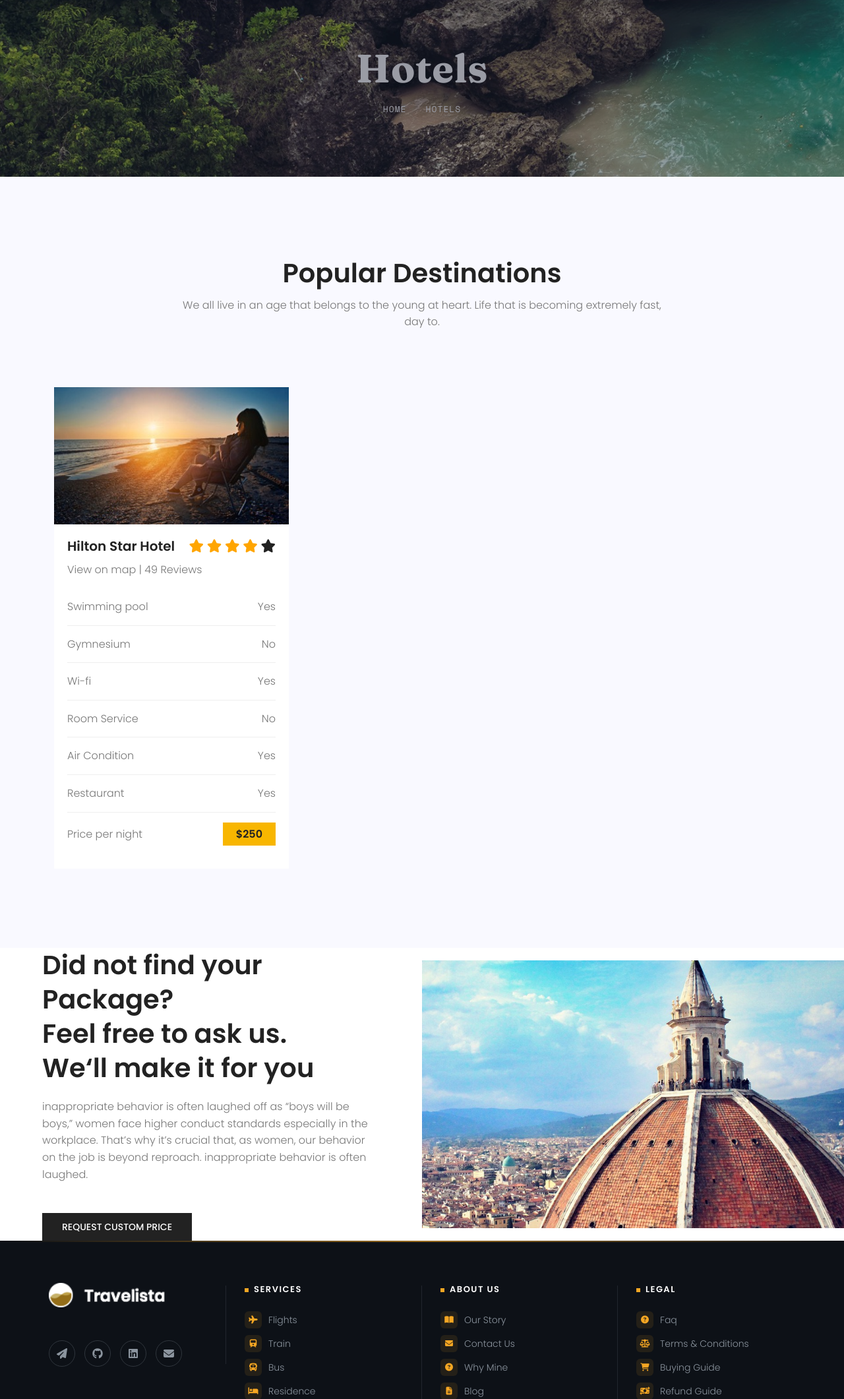
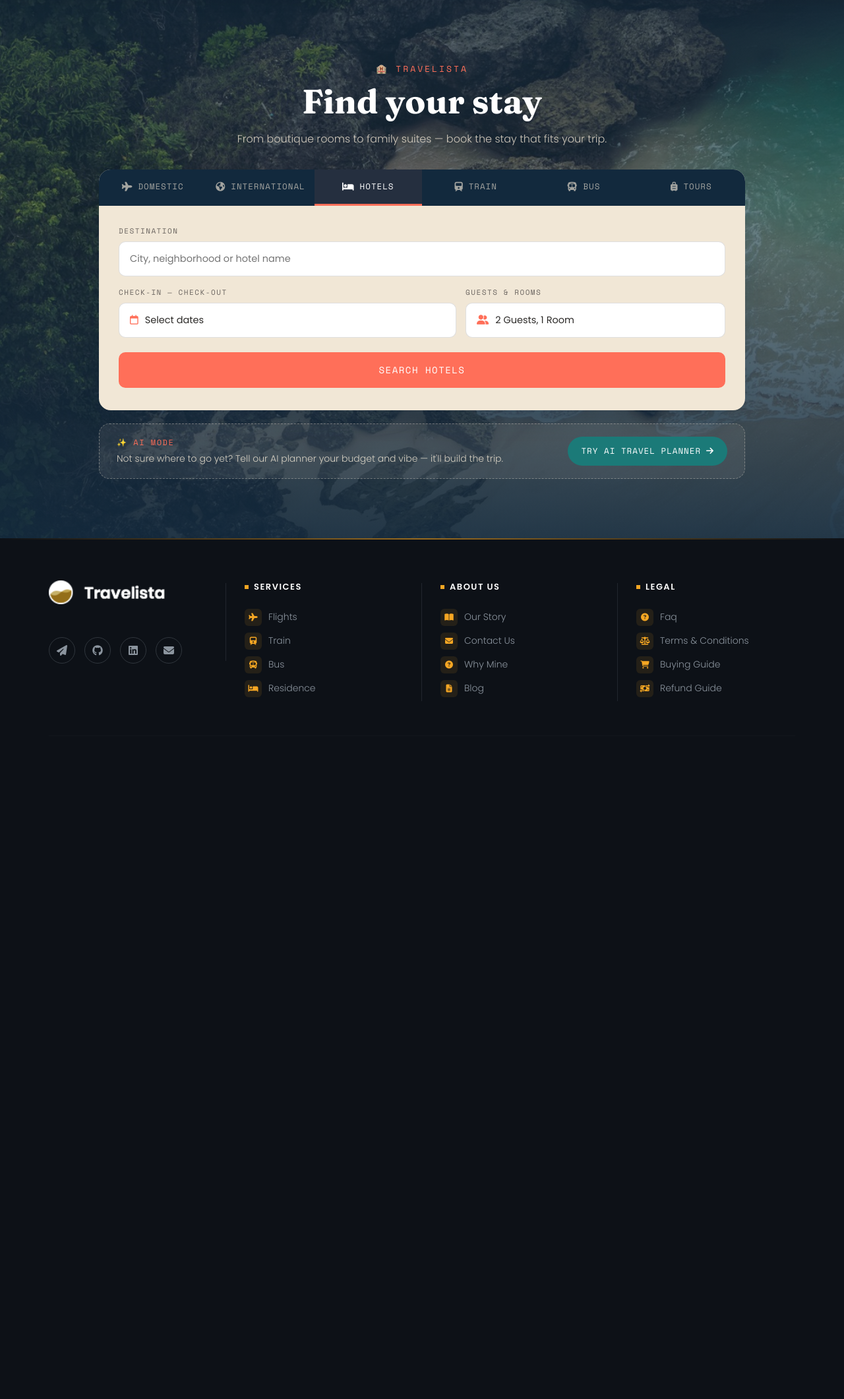
Before and after one commit to AmirabbasAfrasiyabi/hotel_transilvania, a Django app: page /hotel/ in a window 1280 px wide. Shown: the part 96-2217 px from the top of the page at 66% size. After the commit the page ends 1159 px from the top, so only its background shows below. Run offline with Django 5.2, Linux system fonts and the light colour scheme; some libraries are stand-ins or nearby versions.

Commit message:
create and updated hotels program

```diff
--- a/templates/base.html
+++ b/templates/base.html
@@ -59,8 +59,8 @@
             <i class="fa fa-plane"></i> Flight
           </a>
           <ul class="submenu">
-            <li><a href="#">Domestic Flight</a></li>
-            <li><a href="#">International Flight</a></li>
+            <li><a href="{% url 'flight:domestic' %}">Domestic Flight</a></li>
+            <li><a href="{% url 'flight:international' %}">International Flight</a></li>
           </ul>
         </li>
 
--- a/templates/hotel/hotels.html
+++ b/templates/hotel/hotels.html
@@ -1,107 +1,152 @@
 {% extends 'base.html' %}
 {% load static %}
 {% block content %}
-<section class="about-banner relative">
-<div class="overlay overlay-bg"></div>
-<div class="container">
-<div class="row d-flex align-items-center justify-content-center">
-<div class="about-content col-lg-12">
-<h1 class="text-white">
-Hotels
-</h1>
-<p class="text-white link-nav"><a href="{% url 'website:index' %}">Home </a> <span class="lnr lnr-arrow-right"></span> <a href="{% url 'hotel:index' %}"> Hotels</a></p>
+
+<section class="hero-search-area relative">
+  <img class="hero-search-bg" src="{% static 'img/hero-bg.jpg' %}" alt="">
+  <div class="hero-search-overlay"></div>
+
+  <div class="container hero-search-inner">
+
+    <div class="hero-search-intro">
+      <span class="contact-eyebrow">🏨 Travelista</span>
+      <h1 class="hero-search-heading">Find your stay</h1>
+      <p class="hero-search-sub">From boutique rooms to family suites — book the stay that fits your trip.</p>
+    </div>
+
+    <div class="hero-search-card" id="heroSearchCard">
+
+            <nav class="hero-tabs" role="tablist" aria-label="Search mode">
+        <a href="{% url 'website:index' %}" class="hero-tab" data-mode="domestic-flight" role="tab" aria-selected="false">
+          <i class="fa-solid fa-plane" aria-hidden="true"></i><span>Domestic</span>
+        </a>
+        <a href="/flights/international/" class="hero-tab" data-mode="international-flight" role="tab" aria-selected="false">
+          <i class="fa-solid fa-earth-americas" aria-hidden="true"></i><span>International</span>
+        </a>
+        <a href="/hotels/" class="hero-tab active" data-mode="hotels" role="tab" aria-selected="true">
+          <i class="fa-solid fa-bed" aria-hidden="true"></i><span>Hotels</span>
+        </a>
+        <a href="/train/" class="hero-tab" data-mode="train" role="tab" aria-selected="false">
+          <i class="fa-solid fa-train" aria-hidden="true"></i><span>Train</span>
+        </a>
+        <a href="/bus/" class="hero-tab" data-mode="bus" role="tab" aria-selected="false">
+          <i class="fa-solid fa-bus" aria-hidden="true"></i><span>Bus</span>
+        </a>
+        <a href="/tour/" class="hero-tab" data-mode="tour" role="tab" aria-selected="false">
+          <i class="fa-solid fa-suitcase-rolling" aria-hidden="true"></i><span>Tours</span>
+        </a>
+      </nav>
+
+      <!-- Hotels only need one location field — no reverse button -->
+      <form class="hero-search-form" id="heroSearchForm" autocomplete="off">
+
+        <div class="hsf-locations" style="grid-template-columns: 1fr;">
+          <div class="hsf-field" id="originField">
+            <span class="hsf-label">Destination</span>
+            <input type="text" class="hsf-input" id="originInput" name="destination" placeholder="City, neighborhood or hotel name" aria-expanded="false" aria-controls="originSuggestions">
+            <div class="hsf-suggestions" id="originSuggestions" role="listbox" hidden></div>
+          </div>
+        </div>
+
+        <div class="hsf-secondary-row">
+          <div class="hsf-field hsf-date-field" id="dateField">
+            <span class="hsf-label">Check-in — Check-out</span>
+            <button type="button" class="hsf-date-trigger" id="dateTrigger">
+              <i class="fa-regular fa-calendar" aria-hidden="true"></i>
+              <span id="dateTriggerText">Select dates</span>
+            </button>
+
+            <div class="hsf-calendar-popup" id="calendarPopup" hidden>
+              <div class="cal-months" id="calMonths"></div>
+              <div class="cal-footer">
+                <span class="cal-range-hint" id="calRangeHint">Select a check-in date</span>
+                <button type="button" class="cal-done-btn" id="calDoneBtn">Done</button>
               </div>
             </div>
           </div>
-</section>
 
+          <div class="hsf-field hsf-passenger-field" id="passengerField">
+            <span class="hsf-label">Guests &amp; Rooms</span>
+            <button type="button" class="hsf-date-trigger" id="passengerTrigger" aria-expanded="false" aria-controls="passengerPopup">
+              <i class="fa-solid fa-user-group" aria-hidden="true"></i>
+              <span id="passengerTriggerText">2 Guests, 1 Room</span>
+            </button>
 
-<section class="destinations-area section-gap">
-<div class="container">
-<div class="row d-flex justify-content-center">
-<div class="menu-content pb-40 col-lg-8">
-<div class="title text-center">
-<h1 class="mb-10">Popular Destinations</h1>
-<p>We all live in an age that belongs to the young at heart. Life that is becoming extremely fast, day to.</p>
+            <div class="hsf-passenger-popup" id="passengerPopup" hidden>
+              <div class="pax-row">
+                <div class="pax-copy">
+                  <strong>Adults</strong>
+                  <span>Guests 12+ years</span>
+                </div>
+                <div class="pax-stepper" data-pax="adults" data-min="1" data-max="12">
+                  <button type="button" class="pax-btn" data-action="dec" aria-label="Decrease adults">−</button>
+                  <span class="pax-count" data-count="adults">2</span>
+                  <button type="button" class="pax-btn" data-action="inc" aria-label="Increase adults">+</button>
+                </div>
+              </div>
+              <div class="pax-row">
+                <div class="pax-copy">
+                  <strong>Children</strong>
+                  <span>2–11 years</span>
+                </div>
+                <div class="pax-stepper" data-pax="children" data-min="0" data-max="8">
+                  <button type="button" class="pax-btn" data-action="dec" aria-label="Decrease children">−</button>
+                  <span class="pax-count" data-count="children">0</span>
+                  <button type="button" class="pax-btn" data-action="inc" aria-label="Increase children">+</button>
+                </div>
+              </div>
+              <div class="pax-row">
+                <div class="pax-copy">
+                  <strong>Rooms</strong>
+                  <span>How many rooms</span>
+                </div>
+                <div class="pax-stepper" data-pax="infants" data-min="1" data-max="6">
+                  <button type="button" class="pax-btn" data-action="dec" aria-label="Decrease rooms">−</button>
+                  <span class="pax-count" data-count="infants">1</span>
+                  <button type="button" class="pax-btn" data-action="inc" aria-label="Increase rooms">+</button>
+                </div>
+              </div>
+
+              <div class="pax-divider"></div>
+
+              <div class="pax-class-group" role="radiogroup" aria-label="Room type">
+                <button type="button" class="pax-class-btn active" data-class="Standard">Standard</button>
+                <button type="button" class="pax-class-btn" data-class="Deluxe">Deluxe</button>
+                <button type="button" class="pax-class-btn" data-class="Suite">Suite</button>
+                <button type="button" class="pax-class-btn" data-class="Family">Family</button>
+              </div>
+
+              <button type="button" class="pax-apply-btn" id="paxApplyBtn">Apply</button>
             </div>
           </div>
         </div>
-<div class="row">
-<div class="col-lg-4">
-<div class="single-destinations">
-<div class="thumb">
-<img src="{% static 'img/hotels/d6.jpg' %}" alt>
+
+        <!-- TODO(backend): wire these to the real hotel search view -->
+        <input type="hidden" name="checkin_date" id="departDateHidden">
+        <input type="hidden" name="checkout_date" id="returnDateHidden">
+        <input type="hidden" name="adults" id="adultsHidden" value="2">
+        <input type="hidden" name="children" id="childrenHidden" value="0">
+        <input type="hidden" name="rooms" id="infantsHidden" value="1">
+        <input type="hidden" name="room_type" id="cabinClassHidden" value="Standard">
+
+        <button type="submit" class="hero-search-submit" id="heroSearchSubmit">
+          <span class="btn-label">Search hotels</span>
+          <span class="btn-loading" hidden>
+            <i class="fa-solid fa-circle-notch fa-spin" aria-hidden="true"></i> Searching…
+          </span>
+        </button>
+      </form>
     </div>
-<div class="details">
-<h4 class="d-flex justify-content-between">
-<span>Hilton Star Hotel</span>
-<div class="star">
-<span class="fa fa-star checked"></span>
-<span class="fa fa-star checked"></span>
-<span class="fa fa-star checked"></span>
-<span class="fa fa-star checked"></span>
-<span class="fa fa-star"></span>
+
+    <div class="hero-ai-strip">
+      <div class="hero-ai-copy">
+        <span class="hero-ai-badge">✨ AI Mode</span>
+        <p>Not sure where to go yet? Tell our AI planner your budget and vibe — it'll build the trip.</p>
       </div>
-</h4>
-<p>
-View on map | 49 Reviews
-</p>
-<ul class="package-list">
-<li class="d-flex justify-content-between align-items-center">
-<span>Swimming pool</span>
-<span>Yes</span>
-</li>
-<li class="d-flex justify-content-between align-items-center">
-<span>Gymnesium</span>
-<span>No</span>
-</li>
-<li class="d-flex justify-content-between align-items-center">
-<span>Wi-fi</span>
-<span>Yes</span>
-</li>
-<li class="d-flex justify-content-between align-items-center">
-<span>Room Service</span>
-<span>No</span>
-</li>
-<li class="d-flex justify-content-between align-items-center">
-<span>Air Condition</span>
-<span>Yes</span>
-</li>
-<li class="d-flex justify-content-between align-items-center">
-<span>Restaurant</span>
-<span>Yes</span>
-</li>
-<li class="d-flex justify-content-between align-items-center">
-<span>Price per night</span>
-<a href="#" class="price-btn">$250</a>
-</li>
-</ul>
+      <a href="#" class="hero-ai-btn">Try AI Travel Planner <i class="fa-solid fa-arrow-right" aria-hidden="true"></i></a>
     </div>
-</div>
-</div>
-</div>
+
   </div>
 </section>
 
-
-<section class="home-about-area">
-<div class="container-fluid">
-<div class="row align-items-center justify-content-end">
-<div class="col-lg-6 col-md-12 home-about-left">
-<h1>
-Did not find your Package? <br>
-Feel free to ask us. <br>
-We‘ll make it for you
-</h1>
-<p>
-inappropriate behavior is often laughed off as “boys will be boys,” women face higher conduct standards especially in the workplace. That’s why it’s crucial that, as women, our behavior on the job is beyond reproach. inappropriate behavior is often laughed.
-</p>
-<a href="#" class="primary-btn text-uppercase">request custom price</a>
-</div>
-<div class="col-lg-6 col-md-12 home-about-right no-padding">
-<img class="img-fluid" src="{% static 'img/hotels/about-img.jpg' %}" alt>
-</div>
-</div>
-</div>
-</section>
 {% endblock %}
--- a/templates/website/index.html
+++ b/templates/website/index.html
@@ -26,7 +26,7 @@
        <a href="{% url 'flight:international' %}" class="hero-tab" data-mode="international-flight" role="tab" aria-selected="false">
           <i class="fa-solid fa-earth-americas" aria-hidden="true"></i><span>International</span>
         </a>
-        <a href="/hotels/" class="hero-tab" data-mode="hotels" role="tab" aria-selected="false">
+        <a href="{% url 'hotel:index' %}" class="hero-tab" data-mode="hotels" role="tab" aria-selected="false">
           <i class="fa-solid fa-bed" aria-hidden="true"></i><span>Hotels</span>
         </a>
 
```
Lines whose indentation alone changed are shown as unchanged.
